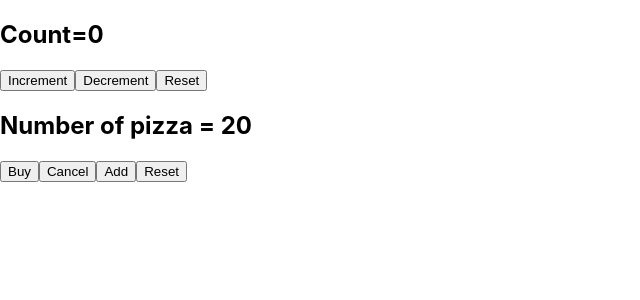
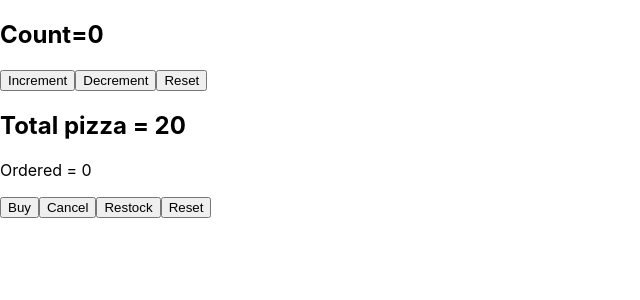
Before and after one commit to sadrilamin1999/react-basic, a React (Create React App) app in the folder use-reducer/: page / in a window 1280 px wide. Shown: the top 300 px of the page, without its empty margins (0-640 px from the left). Built offline with nearby package versions, Linux system fonts and the light colour scheme.

Commit message:
useReducer hook updated

```diff
--- a/use-reducer/src/components/Store.js
+++ b/use-reducer/src/components/Store.js
@@ -1,61 +1,46 @@
 import { useReducer } from "react";
 
-const initialState = {
-  pizza: 20,
-};
 const Store = () => {
+  const initialState = {
+    count: 20,
+  };
   const reducer = (state, action) => {
     switch (action.type) {
       case "buy":
-        return { ...state, pizza: state.pizza - action.payload };
+        return { ...state, count: state.count - action.payload };
 
       case "cancel":
-        return { ...state, pizza: state.pizza + action.payload };
+        return { ...state, count: state.count + action.payload };
 
-      case "add":
-        return { ...state, pizza: state.pizza + action.payload };
+      case "restock":
+        return { ...state, count: state.count + action.payload };
 
       case "reset":
-        return { ...state, pizza: (state.pizza = action.payload) };
+        return { ...state, count: (state.count = action.payload) };
 
       default:
         return { state };
     }
   };
-  const [shop, dispatch] = useReducer(reducer, initialState);
+  const [counter, dispatch] = useReducer(reducer, initialState);
   return (
-    <div>
-      <h2>Number of pizza = {shop.pizza}</h2>
-      <button
-        onClick={() =>
-          dispatch({
-            type: "buy",
-            payload: 1,
-          })
-        }
-      >
-        Buy
+    <>
+      <h2>Total pizza = {counter.count}</h2>
+      <p>Ordered = 0 </p>
+      <button onClick={() => dispatch({ type: "buy", payload: 1 })}>Buy</button>
+      <button onClick={() => dispatch({ type: "cancel", payload: 1 })}>
+        Cancel
+      </button>
+      <button onClick={() => dispatch({ type: "restock", payload: 10 })}>
+        Restock
       </button>
 
       <button
-        onClick={() => {
-          dispatch({
-            type: "cancel",
-            payload: 1,
-          });
-        }}
+        onClick={() => dispatch({ type: "reset", payload: initialState.count })}
       >
-        Cancel
-      </button>
-
-      <button onClick={() => dispatch({ type: "add", payload: 10 })}>
-        Add
-      </button>
-
-      <button onClick={() => dispatch({ type: "reset", payload: 0 })}>
         Reset
       </button>
-    </div>
+    </>
   );
 };
 
```
